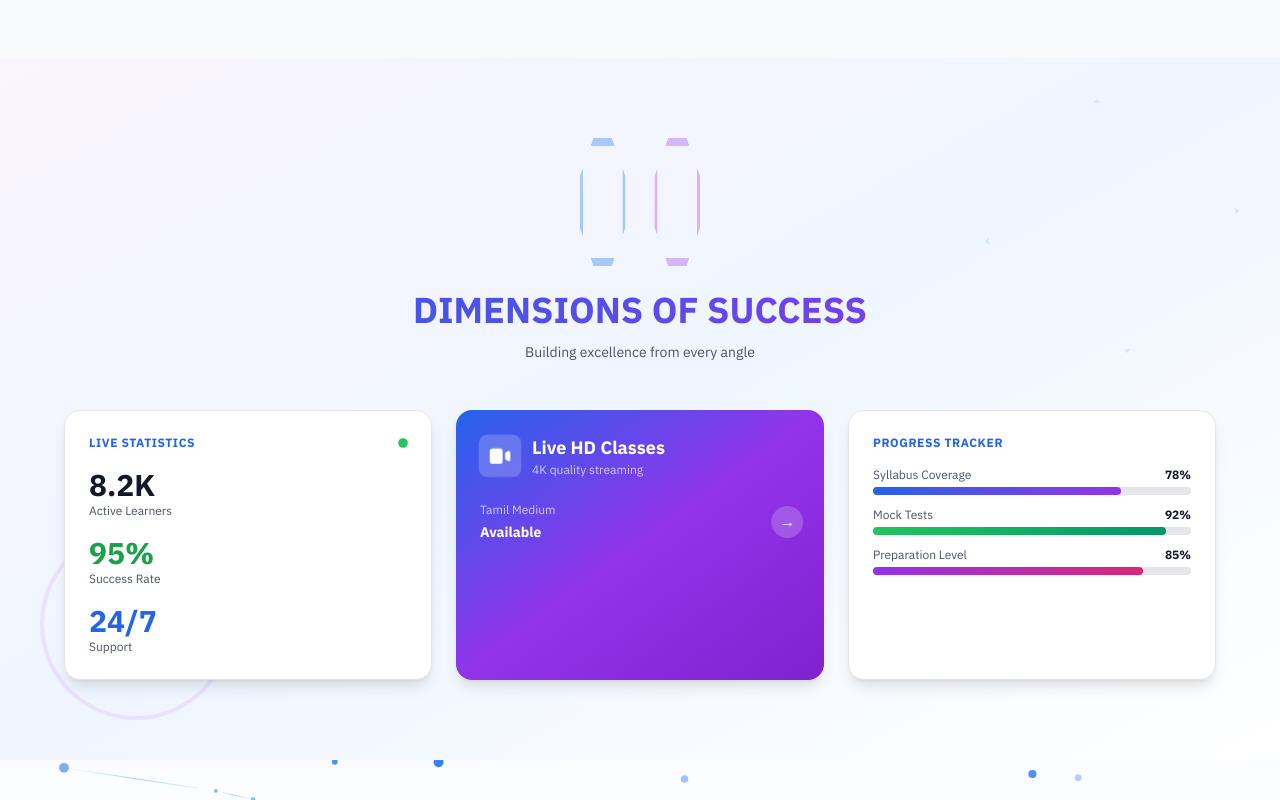
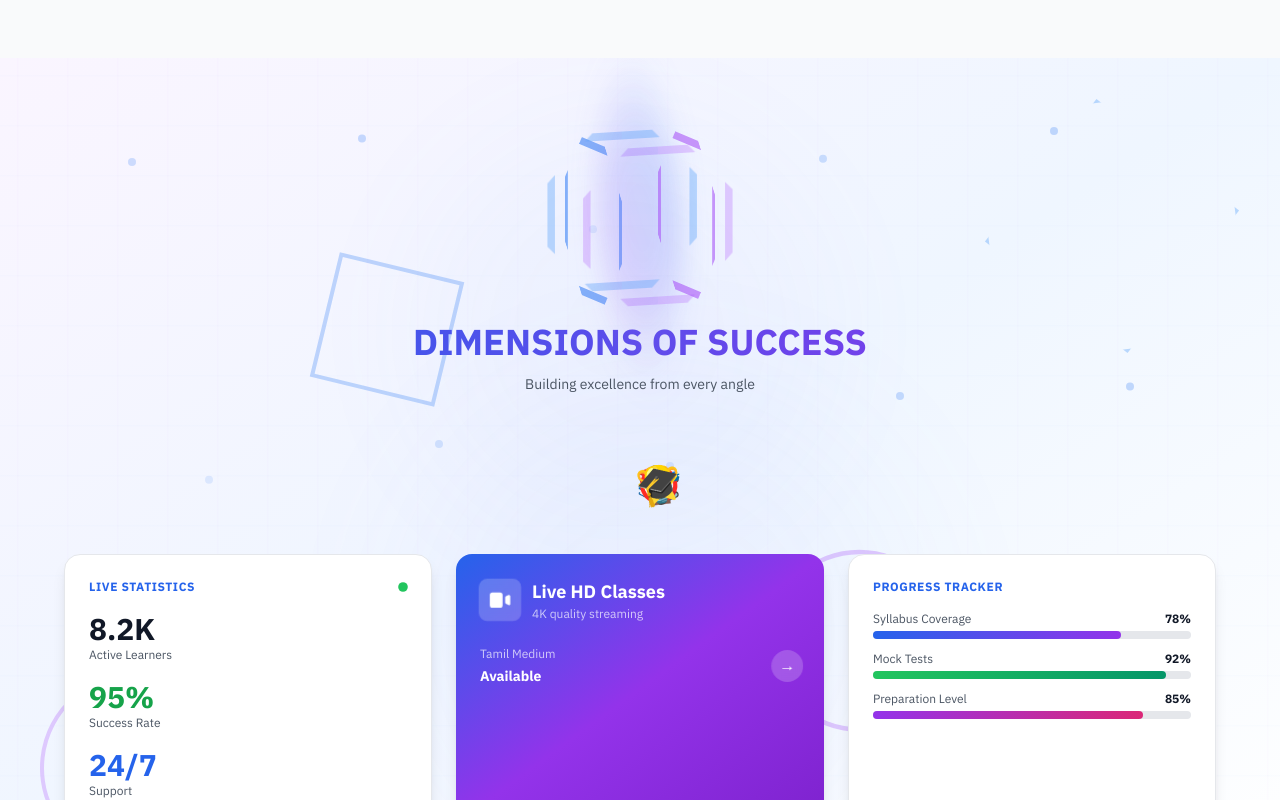
Before and after one commit to Dharshaneshwaran/Bloomes-IAS-Academy, a Next.js app: page / in a window 1280 px wide. Shown: the part 1760-2560 px from the top of the page. Built offline with nearby package versions, Linux system fonts and the light colour scheme; a web font is replaced by a local one.

Commit message:
Fill empty space in GeometricStats with floating particles, animated grid, gradient orbs, and rotating emoji icons

```diff
--- a/src/components/ui/GeometricStats.tsx
+++ b/src/components/ui/GeometricStats.tsx
@@ -6,7 +6,7 @@ import { motion } from 'framer-motion';
 export default function GeometricStats() {
   return (
     <section className="py-20 bg-gradient-to-br from-purple-50 via-blue-50 to-white relative overflow-hidden">
-      {/* Animated Background Shapes */}
+      {/* Animated Background Shapes - Much More Visible */}
       <motion.div
         animate={{
           rotate: 360,
@@ -16,7 +16,7 @@ export default function GeometricStats() {
           repeat: Infinity,
           ease: "linear"
         }}
-        className="absolute top-10 right-10 w-64 h-64 border-4 border-blue-300/30"
+        className="absolute top-10 right-10 w-64 h-64 border-4 border-blue-400/40"
         style={{ clipPath: 'polygon(50% 0%, 100% 50%, 50% 100%, 0% 50%)' }}
       ></motion.div>
 
@@ -29,7 +29,105 @@ export default function GeometricStats() {
           repeat: Infinity,
           ease: "linear"
         }}
-        className="absolute bottom-10 left-10 w-48 h-48 border-4 border-purple-300/30 rounded-full"
+        className="absolute bottom-10 left-10 w-48 h-48 border-4 border-purple-400/40 rounded-full"
+      ></motion.div>
+
+      {/* Additional Floating Shapes */}
+      <motion.div
+        animate={{
+          y: [0, -30, 0],
+          x: [0, 20, 0],
+          rotate: [0, 90, 0]
+        }}
+        transition={{
+          duration: 8,
+          repeat: Infinity,
+          ease: "easeInOut"
+        }}
+        className="absolute top-1/4 left-1/4 w-32 h-32 border-4 border-blue-500/30"
+      ></motion.div>
+
+      <motion.div
+        animate={{
+          y: [0, 40, 0],
+          x: [0, -30, 0],
+          scale: [1, 1.2, 1]
+        }}
+        transition={{
+          duration: 10,
+          repeat: Infinity,
+          ease: "easeInOut"
+        }}
+        className="absolute bottom-1/4 right-1/4 w-40 h-40 border-4 border-purple-500/30 rounded-full"
+      ></motion.div>
+
+      {/* Floating Particles */}
+      {[...Array(15)].map((_, i) => (
+        <motion.div
+          key={i}
+          animate={{
+            y: [0, -100, 0],
+            opacity: [0.3, 0.7, 0.3]
+          }}
+          transition={{
+            duration: 3 + i * 0.5,
+            repeat: Infinity,
+            ease: "easeInOut",
+            delay: i * 0.2
+          }}
+          className="absolute w-2 h-2 bg-blue-500/40 rounded-full"
+          style={{
+            left: `${10 + i * 6}%`,
+            top: `${20 + (i % 3) * 30}%`
+          }}
+        ></motion.div>
+      ))}
+
+      {/* Animated Grid Lines */}
+      <div className="absolute inset-0 opacity-20">
+        <motion.div
+          animate={{
+            backgroundPosition: ['0px 0px', '50px 50px'],
+          }}
+          transition={{
+            duration: 20,
+            repeat: Infinity,
+            ease: "linear"
+          }}
+          className="w-full h-full"
+          style={{
+            backgroundImage: 'linear-gradient(rgba(59, 130, 246, 0.1) 1px, transparent 1px), linear-gradient(90deg, rgba(147, 51, 234, 0.1) 1px, transparent 1px)',
+            backgroundSize: '50px 50px'
+          }}
+        ></motion.div>
+      </div>
+
+      {/* Large Gradient Orbs */}
+      <motion.div
+        animate={{
+          scale: [1, 1.5, 1],
+          opacity: [0.2, 0.4, 0.2]
+        }}
+        transition={{
+          duration: 8,
+          repeat: Infinity,
+          ease: "easeInOut"
+        }}
+        className="absolute top-20 left-1/3 w-96 h-96 bg-gradient-to-br from-blue-400/20 to-purple-400/20 rounded-full blur-3xl"
+      ></motion.div>
+
+      <motion.div
+        animate={{
+          scale: [1, 1.3, 1],
+          opacity: [0.2, 0.3, 0.2]
+        }}
+        transition={{
+          duration: 10,
+          repeat: Infinity,
+          ease: "easeInOut",
+          delay: 2
+        }}
+        className="absolute bottom-20 right-1/3 w-96 h-96 bg-gradient-to-tr from-purple-400/20 to-blue-400/20 rounded-full blur-3xl"
       ></motion.div>
 
       <div className="container mx-auto px-4 relative z-10">
@@ -45,33 +143,119 @@ export default function GeometricStats() {
             <motion.div
               animate={{
                 rotateY: 360,
+                rotateX: [0, 15, 0]
               }}
               transition={{
                 duration: 10,
                 repeat: Infinity,
                 ease: "linear"
               }}
-              className="w-32 h-32 mx-auto mb-6 relative"
+              className="w-40 h-40 mx-auto mb-6 relative"
               style={{ transformStyle: 'preserve-3d' }}
             >
-              <div className="absolute inset-0 border-8 border-blue-500/40"
+              {/* Main rotating cube structure */}
+              <div className="absolute inset-0 border-8 border-blue-500/60"
                    style={{
-                     transform: 'translateZ(40px)',
+                     transform: 'translateZ(50px)',
                      clipPath: 'polygon(30% 0%, 70% 0%, 100% 30%, 100% 70%, 70% 100%, 30% 100%, 0% 70%, 0% 30%)'
                    }}
               ></div>
-              <div className="absolute inset-0 border-8 border-purple-500/40"
+              <div className="absolute inset-0 border-8 border-purple-500/60"
                    style={{
-                     transform: 'translateZ(-40px)',
+                     transform: 'translateZ(-50px)',
                      clipPath: 'polygon(30% 0%, 70% 0%, 100% 30%, 100% 70%, 70% 100%, 30% 100%, 0% 70%, 0% 30%)'
                    }}
               ></div>
+              <div className="absolute inset-0 border-8 border-blue-400/40"
+                   style={{
+                     transform: 'rotateY(90deg) translateZ(50px)',
+                     clipPath: 'polygon(30% 0%, 70% 0%, 100% 30%, 100% 70%, 70% 100%, 30% 100%, 0% 70%, 0% 30%)'
+                   }}
+              ></div>
+              <div className="absolute inset-0 border-8 border-purple-400/40"
+                   style={{
+                     transform: 'rotateY(-90deg) translateZ(50px)',
+                     clipPath: 'polygon(30% 0%, 70% 0%, 100% 30%, 100% 70%, 70% 100%, 30% 100%, 0% 70%, 0% 30%)'
+                   }}
+              ></div>
+
+              {/* Center Glow */}
+              <motion.div
+                animate={{
+                  scale: [1, 1.5, 1],
+                  opacity: [0.5, 0.8, 0.5]
+                }}
+                transition={{
+                  duration: 2,
+                  repeat: Infinity,
+                  ease: "easeInOut"
+                }}
+                className="absolute inset-0 bg-gradient-to-br from-blue-500/30 to-purple-500/30 rounded-full blur-xl"
+              ></motion.div>
             </motion.div>
 
-            <h3 className="text-3xl md:text-4xl font-black text-transparent bg-gradient-to-r from-blue-600 to-purple-600 bg-clip-text mb-3">
+            <motion.h3
+              initial={{ opacity: 0, y: 20 }}
+              whileInView={{ opacity: 1, y: 0 }}
+              viewport={{ once: true }}
+              transition={{ duration: 0.6, delay: 0.3 }}
+              className="text-3xl md:text-4xl font-black text-transparent bg-gradient-to-r from-blue-600 to-purple-600 bg-clip-text mb-3"
+            >
               DIMENSIONS OF SUCCESS
-            </h3>
-            <p className="text-gray-600 text-sm">Building excellence from every angle</p>
+            </motion.h3>
+            <motion.p
+              initial={{ opacity: 0 }}
+              whileInView={{ opacity: 1 }}
+              viewport={{ once: true }}
+              transition={{ duration: 0.6, delay: 0.5 }}
+              className="text-gray-600 text-sm"
+            >
+              Building excellence from every angle
+            </motion.p>
+
+            {/* Animated Icons Around Title */}
+            <div className="relative mt-8 mb-8 h-20">
+              {[
+                { icon: '📚', delay: 0, angle: 0 },
+                { icon: '🎯', delay: 0.2, angle: 60 },
+                { icon: '🏆', delay: 0.4, angle: 120 },
+                { icon: '💡', delay: 0.6, angle: 180 },
+                { icon: '⭐', delay: 0.8, angle: 240 },
+                { icon: '🎓', delay: 1, angle: 300 }
+              ].map((item, i) => (
+                <motion.div
+                  key={i}
+                  animate={{
+                    rotate: 360,
+                  }}
+                  transition={{
+                    duration: 20,
+                    repeat: Infinity,
+                    ease: "linear",
+                    delay: item.delay
+                  }}
+                  className="absolute left-1/2 top-1/2"
+                  style={{
+                    transform: `rotate(${item.angle}deg) translateX(120px)`
+                  }}
+                >
+                  <motion.div
+                    animate={{
+                      scale: [1, 1.3, 1],
+                      rotate: -360
+                    }}
+                    transition={{
+                      duration: 20,
+                      repeat: Infinity,
+                      ease: "linear"
+                    }}
+                    className="text-3xl"
+                  >
+                    {item.icon}
+                  </motion.div>
+                </motion.div>
+              ))}
+            </div>
           </motion.div>
 
           {/* Stats Cards */}
```
